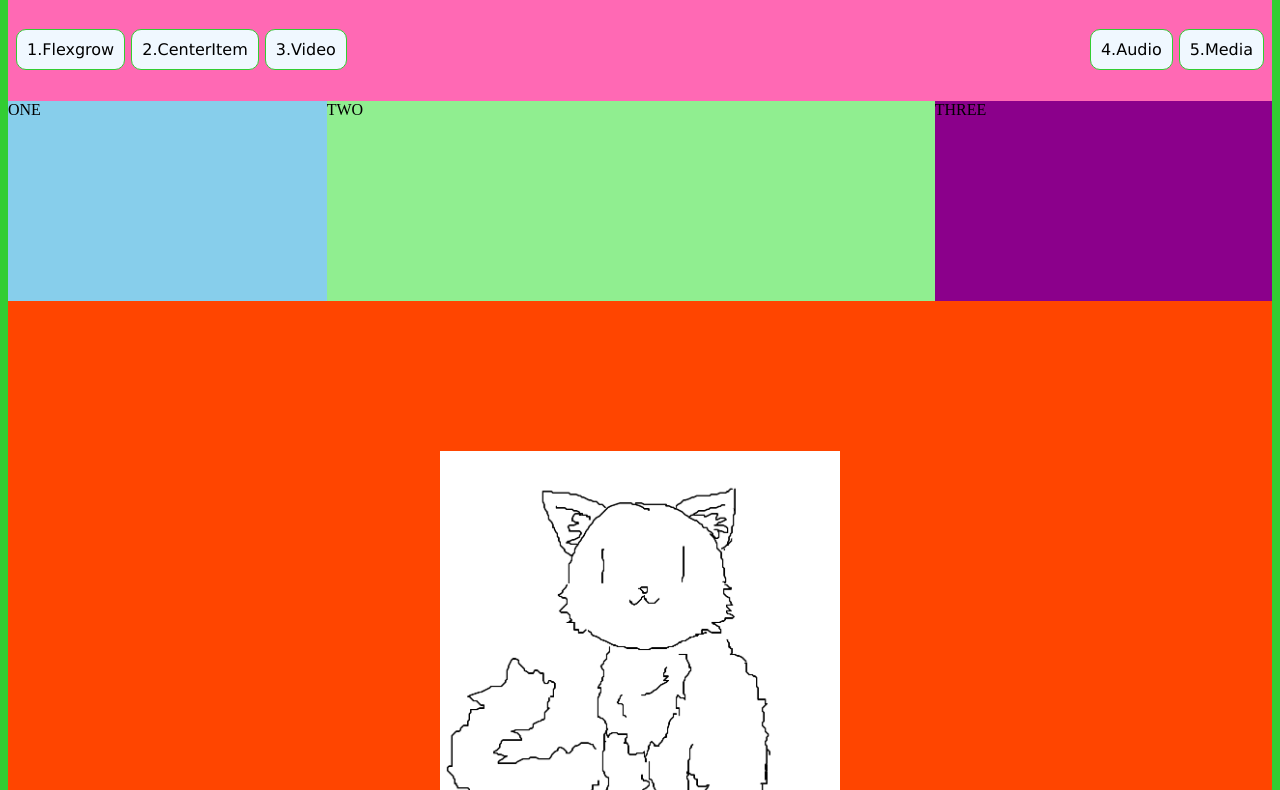
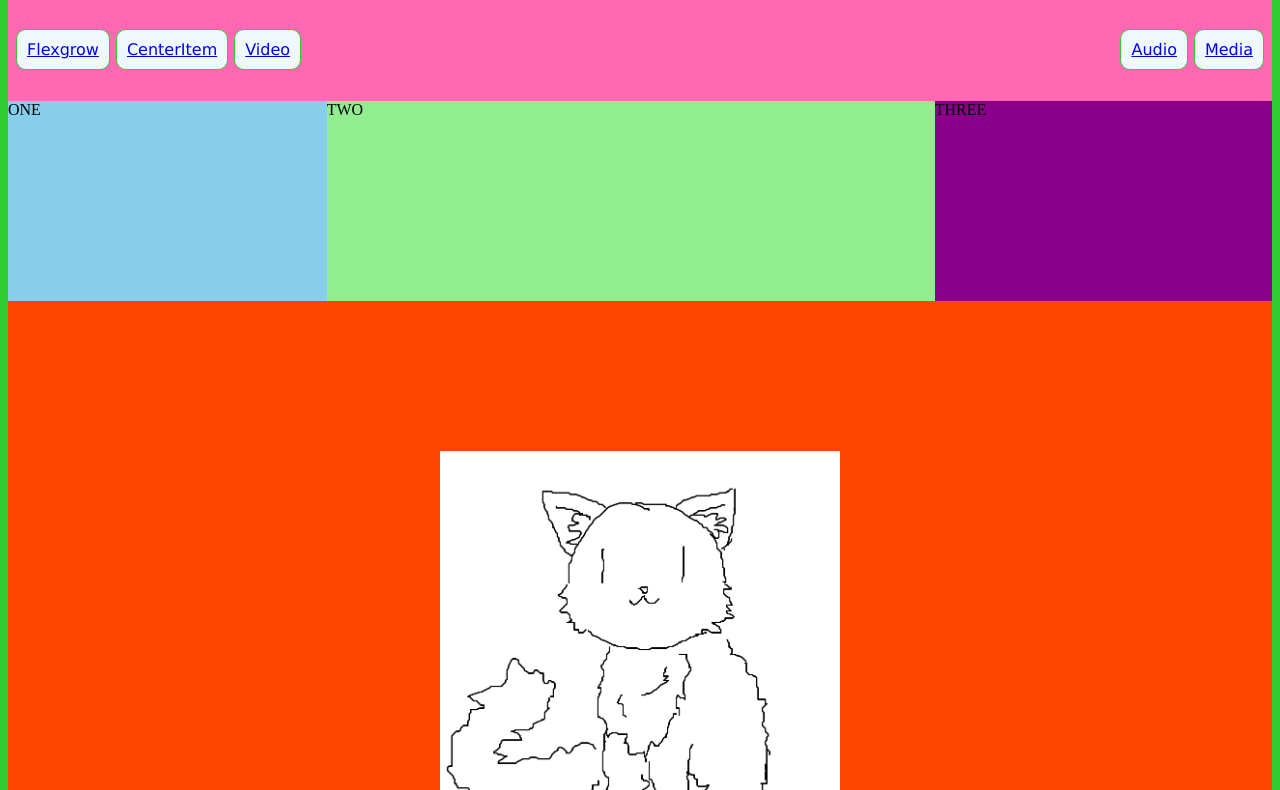
Before and after one commit to itsClearma/CodingWorksheet4, a plain HTML site: page index.html in a window 1280 px wide. Shown: the part 144-934 px from the top of the page. Drawn offline with Linux system fonts and the light colour scheme.

Commit message:
yay done!!!!

```diff
--- a/index.html
+++ b/index.html
@@ -20,11 +20,21 @@
                 <ul>
                     <div class="container-navigation">
 
-                    <li>1.Flexgrow</li>
-                    <li>2.CenterItem</li>
-                    <li>3.Video</li>
-                    <li class="push">4.Audio</li>
-                    <li>5.Media</li>
+                    <li >
+                        <a href="#section-one">Flexgrow</a>
+                    </li>
+                    <li>
+                        <a href="#section-two">CenterItem</a>
+                    </li>
+                    <li>
+                        <a href="#section-three">Video</a>
+                    </li>
+                    <li class="push">
+                        <a href="#section-four">Audio</a>
+                    </li>
+                    <li>
+                        <a href="#section-five">Media</a>
+                    </li>
                 </div>
             </ul>
 
@@ -34,7 +44,7 @@
 
 
         <main>
-            <div class="section-one">
+            <div class="section-one" id="section-one">
                 <div class="flexgrow-container">
                     <div class="box1">ONE</div>
                     <div class="box2">TWO</div>
@@ -44,20 +54,20 @@
 
             </div>
 
-            <div class="section-two">
+            <div class="section-two" id="section-two">
                 <img style="width:400px; height:400px;" src="images/cat.png">
             </div>
 
             <!-- video goes below -->
 
-            <div class="section-three">
+            <div class="section-three" id="section-three">
                 <iframe width="560" height="315" src="https://www.youtube.com/embed/vodnI38cNI0" title="YouTube video player" frameborder="0" allow="accelerometer; autoplay; clipboard-write; encrypted-media; gyroscope; picture-in-picture" allowfullscreen></iframe>
 
                 <iframe width="560" height="315" src="https://www.youtube.com/embed/SGJFWirQ3ks" title="YouTube video player" frameborder="0" allow="accelerometer; autoplay; clipboard-write; encrypted-media; gyroscope; picture-in-picture" allowfullscreen></iframe>
 
             </div>
 
-            <div class="section-four">
+            <div class="section-four" id="section-four">
 
                 <figure>
                     <figcaption>Cor Blimey!</figcaption>
@@ -70,7 +80,7 @@
 
             </div>
 
-            <div class ="section-five">
+            <div class ="section-five" id="section-five">
 
                 <div class="media-container">
 
```
Also changed, not shown: 2 other files.
